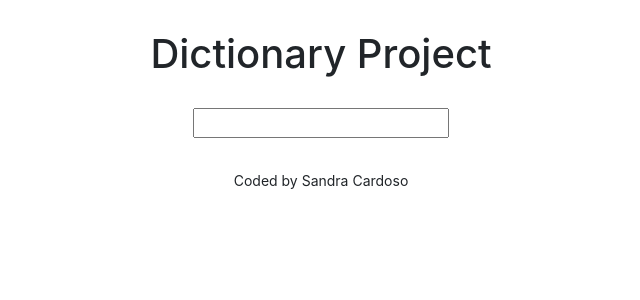
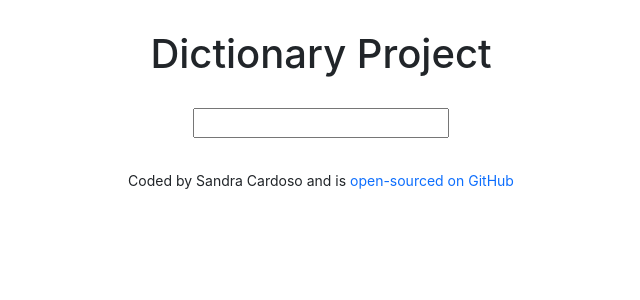
Before and after one commit to sellennya/dictionary-project, a React (Create React App) app: page / in a window 1280 px wide. Shown: the top 300 px of the page, without its empty margins (319-959 px from the left). Built offline with nearby package versions, Linux system fonts and the light colour scheme; the HTML template or start-up script is replaced by a standard one.

Commit message:
add gitHub link

```diff
--- a/src/App.css
+++ b/src/App.css
@@ -7,3 +7,7 @@
   text-align: center;
   margin: 30px 0;
 }
+
+.App-link {
+  text-decoration: none;
+}
--- a/src/App.js
+++ b/src/App.js
@@ -12,7 +12,17 @@ export default function App() {
           <Dictionary />
         </main>
         <footer className='App-footer'>
-          <small>Coded by Sandra Cardoso</small>
+          <small>
+            Coded by Sandra Cardoso and is{' '}
+            <a
+              className='App-link'
+              href='https://github.com/sellennya/dictionary-project'
+              target='_blank'
+              rel='noreferrer'
+            >
+              open-sourced on GitHub
+            </a>
+          </small>
         </footer>
       </div>
     </div>
```
